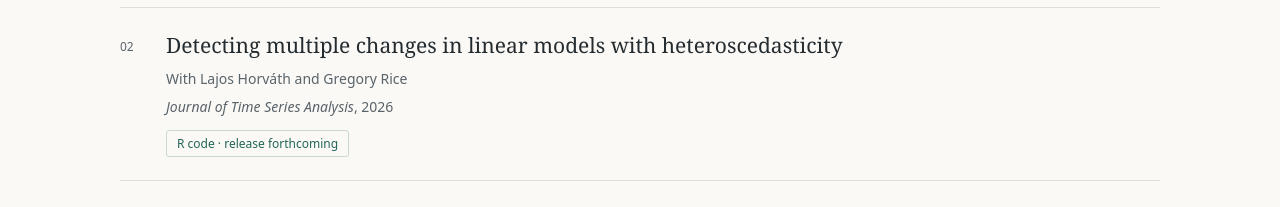
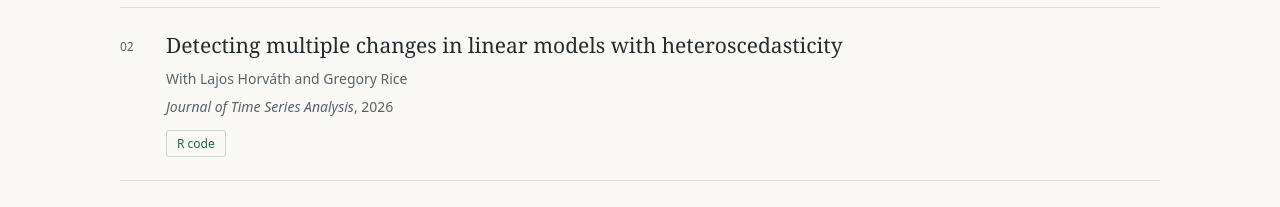
Before and after one commit to yzhao7322/yzhao7322.github.io, a plain HTML site: page index.html in a window 1280 px wide. Shown: the part 900-1107 px from the top of the page. Drawn offline with Linux system fonts and the light colour scheme.

Commit message:
Update index.html

```diff
--- a/index.html
+++ b/index.html
@@ -16,7 +16,7 @@
 <section class="hero" id="about" aria-labelledby="name"><div class="bio"><p class="eyebrow">Finance · Econometrics</p><h1 id="name">Yuqian Zhao <span lang="zh">赵誉谦</span></h1><p class="role">Associate Professor in Finance</p><p>Welcome to my webpage. I am an Associate Professor in Finance in the <a href="https://www.sussex.ac.uk/business-school/">University of Sussex Business School</a> at the <a href="https://www.sussex.ac.uk/">University of Sussex</a>.</p><p>Previously, I was a Lecturer at the University of Essex and a postdoctoral fellow at the University of Waterloo. I obtained my Ph.D. in Economics from the University of Birmingham in December 2017.</p><p>I am a financial econometrician by training. My research interests span financial econometrics, empirical asset pricing, change point detection, and their applications to data.</p></div><aside class="profile" aria-label="Academic profiles"><h2>Find my work</h2><ul><li><a href="https://scholar.google.com/citations?user=P7sbReIAAAAJ&amp;hl=en">Google Scholar ↗</a></li><li><a href="https://www.researchgate.net/profile/Yuqian-Zhao-2">ResearchGate ↗</a></li><li><a href="https://orcid.org/0000-0002-5396-3316">ORCID ↗</a></li><li><a href="https://profiles.sussex.ac.uk/p608340-yuqian-zhao">University profile ↗</a></li><li><a href="https://github.com/yzhao7322">GitHub &amp; research code ↗</a></li></ul><h2>Get in touch</h2><a href="mailto:yuqian.zhao@sussex.ac.uk">yuqian.zhao@sussex.ac.uk</a></aside></section>
 <section class="section" id="research"><div class="sectionhead"><h2>Selected research</h2><p>Methodological papers &amp; research software</p></div><ol class="papers">
 <li><div><h3><a href="https://papers.ssrn.com/sol3/papers.cfm?abstract_id=5925386">What threshold should be applied to tests of factor models?</a></h3><p>With Campbell R. Harvey and Alessio Sancetta</p><p><em>Working paper</em></p><a class="code" href="https://github.com/yzhao7322/Threshold-in-Financial-Economics">R code · release forthcoming</a></div></li>
-<li><div><h3><a href="https://arxiv.org/abs/2505.01296">Detecting multiple changes in linear models with heteroscedasticity</a></h3><p>With Lajos Horváth and Gregory Rice</p><p><em>Journal of Time Series Analysis</em>, 2026</p><a class="code" href="https://github.com/yzhao7322/Threshold-in-Financial-Economics">R code · release forthcoming</a></div></li>
+<li><div><h3><a href="https://arxiv.org/abs/2505.01296">Detecting multiple changes in linear models with heteroscedasticity</a></h3><p>With Lajos Horváth and Gregory Rice</p><p><em>Journal of Time Series Analysis</em>, 2026</p><a class="code" href="https://github.com/yzhao7322/Confidence_Interval_Changes_in_Linear_Model">R code</a></div></li>
 <li><div><h3>Confidence intervals for multiple change points in linear models with heteroscedastic errors</h3><p>With Lajos Horváth and Gregory Rice</p><p><em>Econometric Theory</em>, 2026</p><a class="code" href="https://github.com/yzhao7322/Confidence_Interval_Changes_in_Linear_Model">R code</a></div></li>
 <li><div><h3><a href="https://www.sciencedirect.com/science/article/abs/pii/S0047259X23000568">Testing for changes in linear models using weighted residuals</a></h3><p>With Lajos Horváth and Gregory Rice</p><p><em>Journal of Multivariate Analysis</em>, 2023</p></div></li>
 <li><div><h3><a href="https://academic.oup.com/ectj/article/25/2/362/6364356">Detecting common breaks in mean for high-dimensional cross-dependent panels</a></h3><p>With Lajos Horváth, Zhenya Liu and Gregory Rice</p><p><em>The Econometrics Journal</em>, 2022</p><a class="code" href="https://github.com/yzhao7322/Panel_ChangeinMean">MATLAB code</a></div></li>
```
